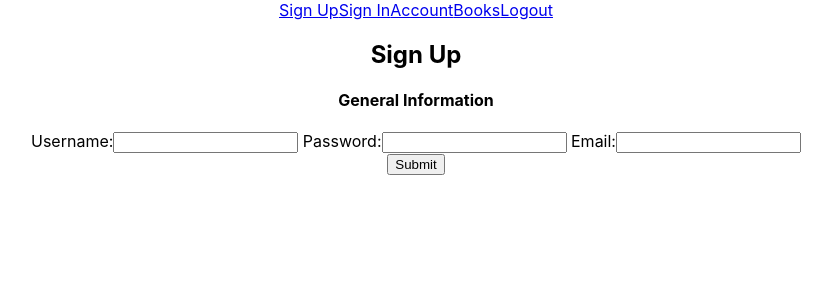
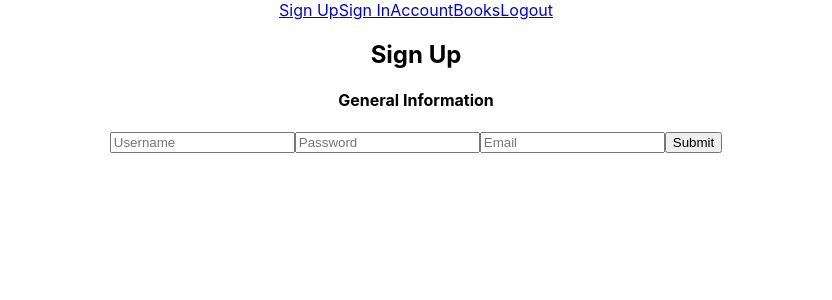
Before and after one commit to meloegel/my-libaray-fe, a React (Create React App) app: page / in a window 1280 px wide. Shown: the top 300 px of the page, without its empty margins (224-1056 px from the left). Built offline with nearby package versions, Linux system fonts and the light colour scheme.

Commit message:
adding bootstrap

```diff
--- a/package.json
+++ b/package.json
@@ -7,8 +7,10 @@
     "@testing-library/react": "^9.5.0",
     "@testing-library/user-event": "^7.2.1",
     "axios": "^0.20.0",
+    "bootstrap": "^4.5.3",
     "node-sass": "^4.14.1",
     "react": "^16.13.1",
+    "react-bootstrap": "^1.4.0",
     "react-dom": "^16.13.1",
     "react-router-dom": "^5.2.0",
     "react-scripts": "3.4.3",
--- a/src/components/SignUp.js
+++ b/src/components/SignUp.js
@@ -3,6 +3,8 @@ import signUpSchema from "../validation/signUpSchema";
 import { axiosWithAuth } from '../utils/axiosWithAuth'
 import { useHistory } from "react-router-dom";
 import * as yup from "yup";
+import InputGroup from 'react-bootstrap/InputGroup'
+import FormControl from 'react-bootstrap/FormControl'
 
 const initialFormValues = {
     username: "",
@@ -79,40 +81,43 @@ export default function Registration() {
                 </div>
                 <div className="form inputs">
                     <h4>General Information</h4>
-                    <form className="form container" onSubmit={onSubmit} disabled={disabled}>
-                        <label> Username:
-                            <input
+                    <InputGroup className="mb-3" onSubmit={onSubmit} disabled={disabled}>
+                        <FormControl
+                            placeholder="Username"
+                            aria-label="Username"
+                            aria-describedby="basic-addon1"
                             value={formValues.username}
                             onChange={onInputChange}
                             name="username"
                             type="text"
                         />
-                        </label>
-                        <label> Password:
-                            <input
+                        <FormControl
+                            placeholder="Password"
+                            aria-label="Password"
+                            aria-describedby="basic-addon1"
                             value={formValues.password}
                             onChange={onInputChange}
                             name="password"
                             type="text"
                         />
-                        </label>
-                        <label> Email:
-                            <input
+                        <FormControl
+                            placeholder="Email"
+                            aria-label="Email"
+                            aria-describedby="basic-addon1"
                             value={formValues.email}
                             onChange={onInputChange}
                             name="email"
                             type="email"
                         />
-                        </label>
+                        <button className="submit">Submit</button>
+                    </InputGroup>
                     <div>
                         <div className="errors">
                             <div>{formErrors.username}</div>
                             <div>{formErrors.password}</div>
                             <div>{formErrors.email}</div>
                         </div>
-                            <button className="submit">Submit</button>
                     </div>
-                    </form>
                 </div>
             </div>
         </div>
```
Also changed, not shown: 1 other file (tests, documents, lock files or other folders). Lines whose indentation alone changed are shown as unchanged.
